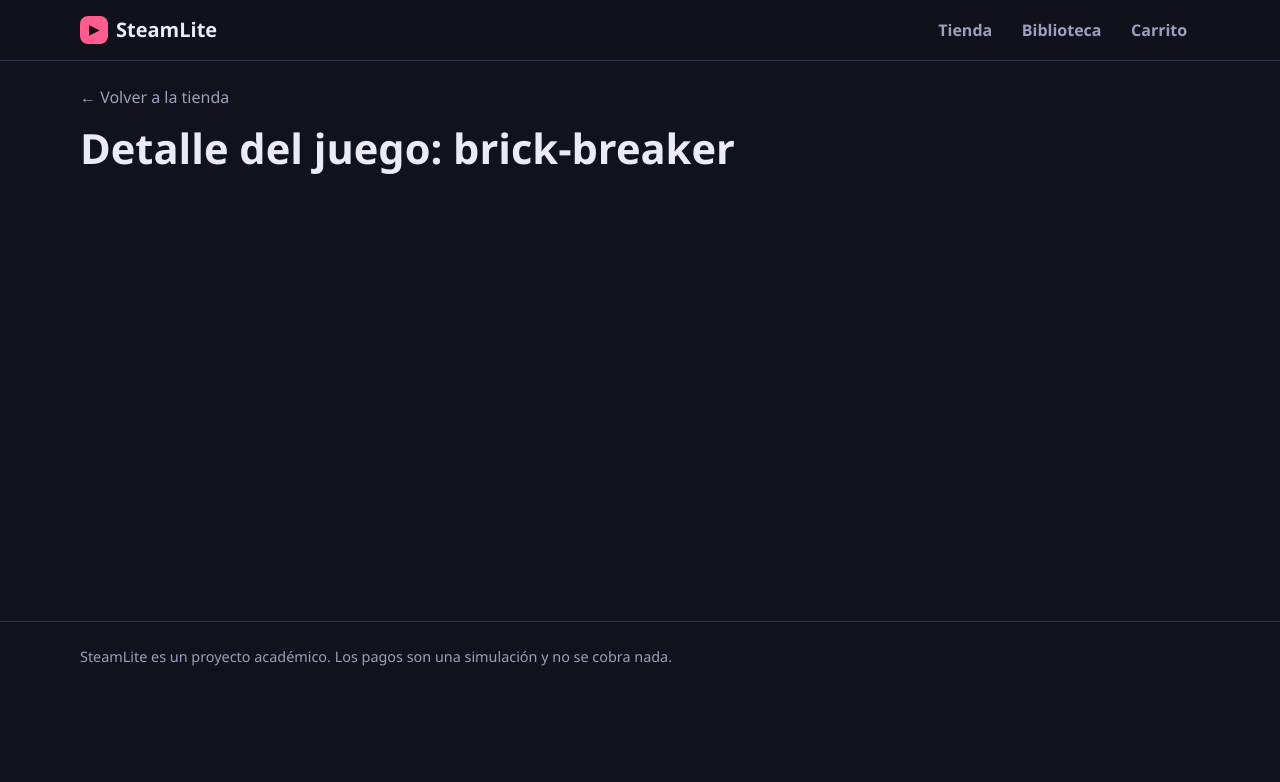
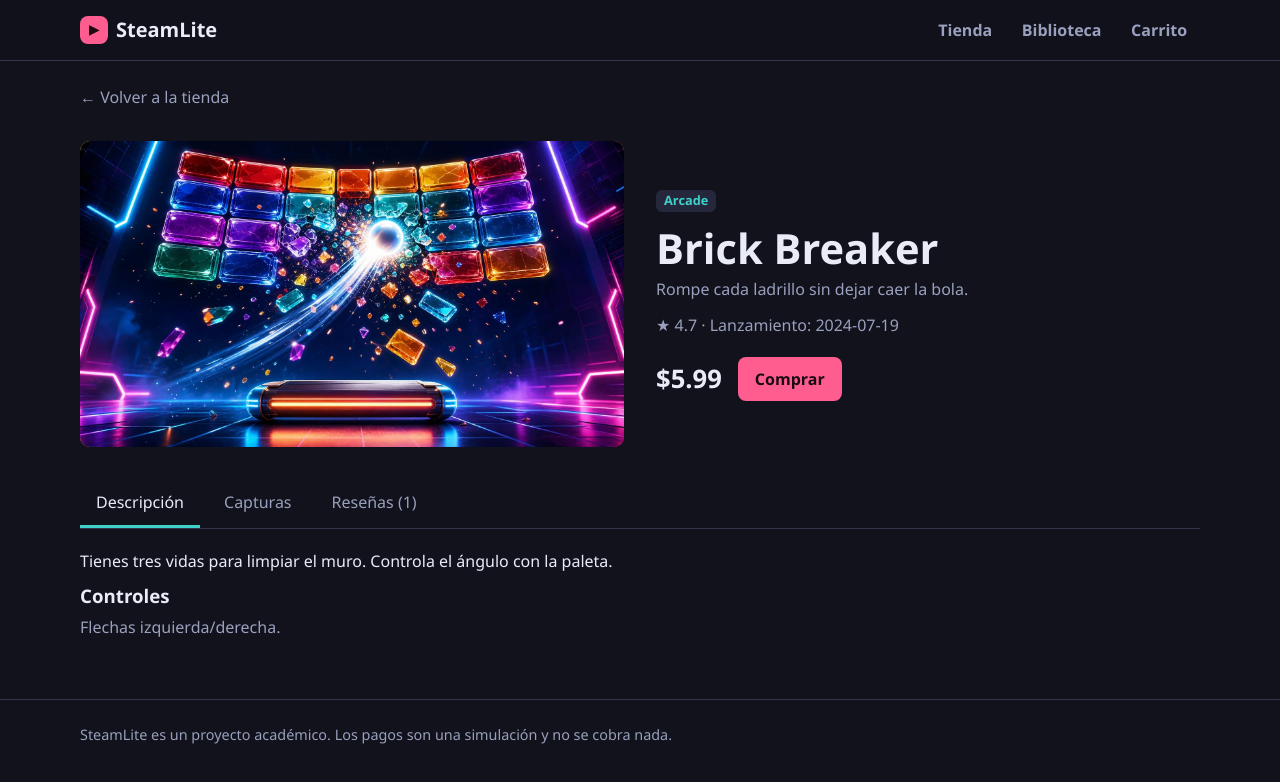
Before and after one commit to estefww3-ux/SteamLite, a React (Vite) app: page /game/brick-breaker in a window 1280 px wide. Shown: the top 782 px of the page. Built offline with nearby package versions, Linux system fonts and the light colour scheme.

Commit message:
feat(detalle): pagina de detalle con pestañas, capturas y reseñas

```diff
--- a/src/components/CoverArt.jsx
+++ b/src/components/CoverArt.jsx
@@ -1,5 +1,16 @@
+import { useEffect, useState } from 'react';
+
 export default function CoverArt({ game, className = '' }) {
   const [c1, c2] = game.colors;
+  const [failed, setFailed] = useState(false);
+
+  // Si cambia de juego (por ejemplo en el carrusel), vuelve a intentar con su imagen
+  useEffect(() => {
+    setFailed(false);
+  }, [game.image]);
+
+  const showImage = game.image && !failed;
+
   return (
     <div
       className={`cover ${className}`}
@@ -7,8 +18,14 @@ export default function CoverArt({ game, className = '' }) {
       role="img"
       aria-label={`Portada de ${game.title}`}
     >
-      {game.image ? (
-        <img src={game.image} alt="" className="cover-img" loading="lazy" />
+      {showImage ? (
+        <img
+          src={game.image}
+          alt=""
+          className="cover-img"
+          loading="lazy"
+          onError={() => setFailed(true)}
+        />
       ) : (
         <span className="cover-emoji">{game.emoji}</span>
       )}
--- /dev/null
+++ b/src/components/ScreenshotModal.jsx
@@ -0,0 +1,43 @@
+import { useEffect } from 'react';
+import Shot from './Shot.jsx';
+
+export default function ScreenshotModal({ game, shots, index, onClose, onChange }) {
+  const total = shots.length;
+  const prev = () => onChange((index - 1 + total) % total);
+  const next = () => onChange((index + 1) % total);
+
+  useEffect(() => {
+    const onKey = (e) => {
+      if (e.key === 'Escape') onClose();
+      if (e.key === 'ArrowLeft') prev();
+      if (e.key === 'ArrowRight') next();
+    };
+    window.addEventListener('keydown', onKey);
+    const oldOverflow = document.body.style.overflow;
+    document.body.style.overflow = 'hidden';
+    return () => {
+      window.removeEventListener('keydown', onKey);
+      document.body.style.overflow = oldOverflow;
+    };
+  });
+
+  return (
+    <div className="modal-backdrop" onClick={onClose}>
+      <div
+        className="modal"
+        role="dialog"
+        aria-modal="true"
+        aria-label={`Captura ${index + 1} de ${total}`}
+        onClick={(e) => e.stopPropagation()}
+      >
+        <button className="modal-close" onClick={onClose} aria-label="Cerrar">✕</button>
+        <Shot game={game} src={shots[index]} label={`Captura ${index + 1} de ${game.title}`} />
+        <div className="modal-nav">
+          <button className="btn btn-ghost btn-sm" onClick={prev}>‹ Anterior</button>
+          <span className="muted">{index + 1} / {total}</span>
+          <button className="btn btn-ghost btn-sm" onClick={next}>Siguiente ›</button>
+        </div>
+      </div>
+    </div>
+  );
+}
--- /dev/null
+++ b/src/components/Shot.jsx
@@ -0,0 +1,16 @@
+export default function Shot({ game, src, label }) {
+  if (src) {
+    return <img className="shot-img" src={src} alt={label} loading="lazy" />;
+  }
+  const [a, b] = game.colors;
+  return (
+    <div
+      className="shot-img shot-placeholder"
+      style={{ background: `linear-gradient(135deg, ${a}, ${b})` }}
+      role="img"
+      aria-label={label}
+    >
+      <span>{game.emoji}</span>
+    </div>
+  );
+}
--- /dev/null
+++ b/src/detalle.css
@@ -0,0 +1,33 @@
+/* ===== Detalle del juego ===== */
+.detail { display: grid; grid-template-columns: 1fr 1fr; gap: 2rem; align-items: center; margin: 1rem 0 2rem; }
+.detail-info h1 { margin: .5rem 0 .25rem; }
+.detail-actions { display: flex; align-items: center; gap: 1rem; margin-top: 1.25rem; }
+.price-lg { font-size: 1.6rem; font-weight: 700; }
+
+.tabs { display: flex; gap: .5rem; border-bottom: 1px solid var(--line); margin-bottom: 1.25rem; overflow-x: auto; }
+.tab { background: none; border: 0; border-bottom: 3px solid transparent; color: var(--muted); padding: .7rem 1rem; font: inherit; cursor: pointer; white-space: nowrap; }
+.tab:hover { color: var(--text); }
+.tab.is-active { color: var(--text); border-bottom-color: var(--teal); }
+
+.shots-grid { display: grid; grid-template-columns: repeat(3, 1fr); gap: 1rem; }
+.shot-btn { padding: 0; border: 1px solid var(--line); border-radius: 12px; overflow: hidden; background: var(--surface); cursor: zoom-in; }
+.shot-btn:hover { border-color: var(--teal); }
+.shot-img { display: block; width: 100%; aspect-ratio: 16 / 9; object-fit: cover; }
+.shot-placeholder { display: grid; place-items: center; font-size: 3rem; }
+
+.reviews { list-style: none; padding: 0; margin: 1rem 0 0; display: grid; gap: .75rem; }
+.review { background: var(--surface); border: 1px solid var(--line); border-radius: 12px; padding: .9rem 1rem; }
+.review p { margin: .35rem 0 0; }
+.review-head { display: flex; justify-content: space-between; align-items: center; }
+.stars { color: #f9c74f; letter-spacing: 2px; }
+
+.modal-backdrop { position: fixed; inset: 0; background: rgba(0, 0, 0, .78); display: grid; place-items: center; padding: 1rem; z-index: 100; }
+.modal { position: relative; width: min(900px, 100%); background: var(--surface); border: 1px solid var(--line); border-radius: 14px; padding: 1rem; }
+.modal .shot-img { border-radius: 10px; max-height: 70vh; }
+.modal-close { position: absolute; top: .5rem; right: .5rem; z-index: 1; width: 36px; height: 36px; border-radius: 50%; border: 1px solid var(--line); background: var(--surface-2); color: var(--text); cursor: pointer; }
+.modal-nav { display: flex; justify-content: space-between; align-items: center; margin-top: .75rem; }
+
+@media (max-width: 760px) {
+  .detail { grid-template-columns: 1fr; }
+  .shots-grid { grid-template-columns: 1fr; }
+}
--- a/src/pages/GameDetail.jsx
+++ b/src/pages/GameDetail.jsx
@@ -1,11 +1,156 @@
+import { useEffect, useState } from 'react';
+import '../detalle.css';
 import { Link, useParams } from 'react-router-dom';
+import useGames from '../hooks/useGames.js';
+import CoverArt from '../components/CoverArt.jsx';
+import Shot from '../components/Shot.jsx';
+import ScreenshotModal from '../components/ScreenshotModal.jsx';
+import { formatPrice } from '../utils/format.js';
+
+const TABS = [
+  { key: 'descripcion', label: 'Descripción' },
+  { key: 'capturas', label: 'Capturas' },
+  { key: 'resenas', label: 'Reseñas' },
+];
+
+const stars = (n) => '★'.repeat(n) + '☆'.repeat(5 - n);
 
 export default function GameDetail() {
   const { id } = useParams();
+  const { games, loading, error } = useGames();
+  const [tab, setTab] = useState('descripcion');
+  const [shotIndex, setShotIndex] = useState(null); // null = modal cerrado
+
+  // Al cambiar de juego, vuelve a la primera pestaña y cierra el modal
+  useEffect(() => {
+    setTab('descripcion');
+    setShotIndex(null);
+  }, [id]);
+
+  if (loading) return <p className="empty">Cargando juego…</p>;
+  if (error) return <p className="empty">{error}</p>;
+
+  const game = games.find((g) => g.id === id);
+
+  if (!game) {
+    return (
+      <div className="empty">
+        <h2>Ese juego no existe</h2>
+        <Link className="btn btn-primary" to="/">Volver a la tienda</Link>
+      </div>
+    );
+  }
+
+  // Si el juego no trae "screenshots" en el JSON, se usa su portada como captura
+  const shots = game.screenshots?.length
+    ? game.screenshots
+    : [game.image ?? null];
+  const reviews = game.reviews ?? [];
+  const avg = reviews.length
+    ? reviews.reduce((sum, r) => sum + r.rating, 0) / reviews.length
+    : null;
+
+  const handleBuy = () => {
+    // TODO feature/carrito: addToCart(game)
+  };
+
   return (
     <>
       <Link to="/" className="back">← Volver a la tienda</Link>
-      <h1>Detalle del juego: {id}</h1>
+
+      <section className="detail">
+        <div className="detail-cover">
+          <CoverArt game={game} />
+        </div>
+
+        <div className="detail-info">
+          <span className="tag">{game.genre}</span>
+          <h1>{game.title}</h1>
+          <p className="muted">{game.tagline}</p>
+          <p className="muted">
+            ★ {game.rating.toFixed(1)} · Lanzamiento: {game.releaseDate}
+          </p>
+
+          <div className="detail-actions">
+            <span className="price price-lg">{formatPrice(game.price)}</span>
+            <button className="btn btn-primary" onClick={handleBuy}>
+              {game.price === 0 ? 'Obtener gratis' : 'Comprar'}
+            </button>
+          </div>
+        </div>
+      </section>
+
+      <div className="tabs" role="tablist">
+        {TABS.map((t) => (
+          <button
+            key={t.key}
+            role="tab"
+            aria-selected={tab === t.key}
+            className={`tab ${tab === t.key ? 'is-active' : ''}`}
+            onClick={() => setTab(t.key)}
+          >
+            {t.label}
+            {t.key === 'resenas' && ` (${reviews.length})`}
+          </button>
+        ))}
+      </div>
+
+      <section className="tab-panel">
+        {tab === 'descripcion' && (
+          <>
+            <p>{game.description}</p>
+            <h3>Controles</h3>
+            <p className="muted">{game.controls}</p>
+          </>
+        )}
+
+        {tab === 'capturas' && (
+          <div className="shots-grid">
+            {shots.map((src, i) => (
+              <button
+                key={i}
+                className="shot-btn"
+                onClick={() => setShotIndex(i)}
+                aria-label={`Ampliar captura ${i + 1}`}
+              >
+                <Shot game={game} src={src} label={`Captura ${i + 1} de ${game.title}`} />
+              </button>
+            ))}
+          </div>
+        )}
+
+        {tab === 'resenas' && (
+          <>
+            {avg !== null && (
+              <p className="muted">
+                Promedio: <strong>{avg.toFixed(1)}</strong> / 5 · {reviews.length} reseña(s)
+              </p>
+            )}
+            {reviews.length === 0 && <p className="muted">Aún no hay reseñas.</p>}
+            <ul className="reviews">
+              {reviews.map((r, i) => (
+                <li key={i} className="review">
+                  <div className="review-head">
+                    <strong>{r.user}</strong>
+                    <span className="stars" aria-label={`${r.rating} de 5`}>{stars(r.rating)}</span>
+                  </div>
+                  <p>{r.text}</p>
+                </li>
+              ))}
+            </ul>
+          </>
+        )}
+      </section>
+
+      {shotIndex !== null && (
+        <ScreenshotModal
+          game={game}
+          shots={shots}
+          index={shotIndex}
+          onClose={() => setShotIndex(null)}
+          onChange={setShotIndex}
+        />
+      )}
     </>
   );
 }
```
